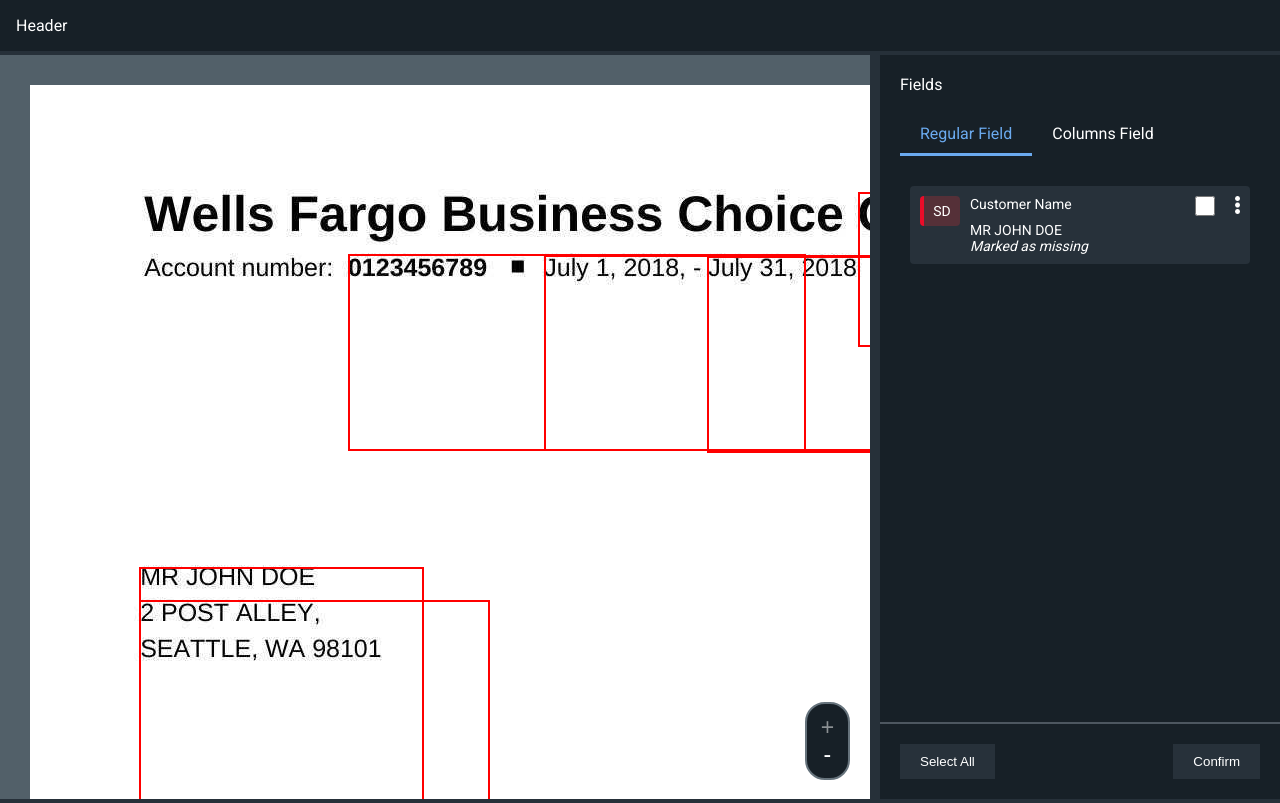
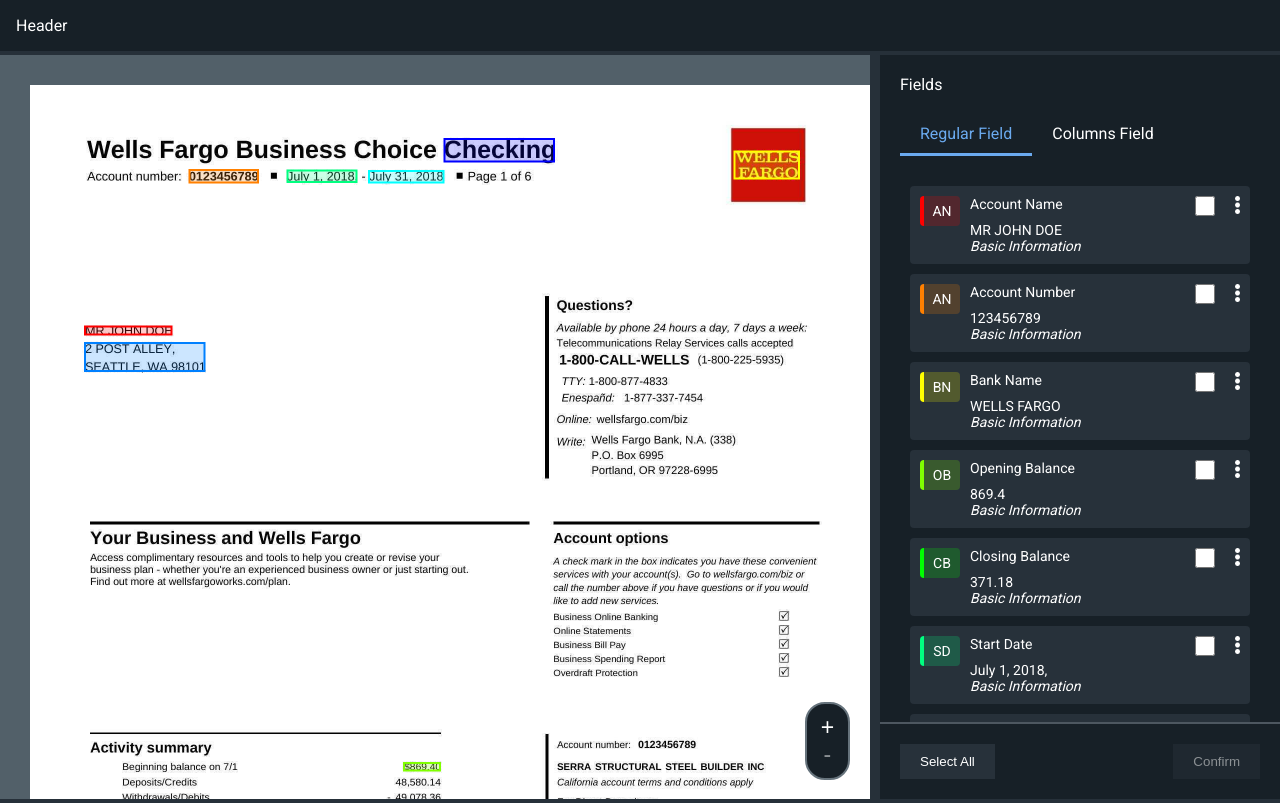
Before and after one commit to vissaf/review-screen, a React (Vite) app: page / in a window 1280 px wide. Built offline with nearby package versions, Linux system fonts and the light colour scheme.

Commit message:
Implement major systems of field highlighting and document viewer

```diff
--- a/src/components/DocumentPage.jsx
+++ b/src/components/DocumentPage.jsx
@@ -1,7 +1,14 @@
 /* eslint-disable react/prop-types */
 import { useEffect, useRef, useState } from "react";
 
-const DocumentPage = ({ src, zoom, boxes }) => {
+const DocumentPage = ({
+  src,
+  zoom,
+  boxes,
+  hoveredItemId,
+  onItemHover,
+  onItemHoverLeave,
+}) => {
   const canvasRef = useRef(null);
   const [imageLoaded, setImageLoaded] = useState(false);
 
@@ -29,18 +36,39 @@
       );
 
       if (boxes && boxes.length > 0) {
-        ctx.strokeStyle = "red";
-        ctx.lineWidth = 2;
         boxes.forEach((box) => {
+          // Check if the current box is the one being hovered
+          if (hoveredItemId === box.id) {
+            ctx.strokeStyle = "yellow"; // Highlight border color
+            ctx.fillStyle = "rgba(255, 255, 0, 0.5)"; // Transparent yellow fill
+          } else {
+            ctx.strokeStyle = box.strokeColor;
+            ctx.fillStyle = box.fillColor;
+          }
+          ctx.lineWidth = 2;
+          canvasRef.current.addEventListener(
+            "mouseenter",
+            () => onItemHover(box.id),
+            false
+          );
+          canvasRef.current.addEventListener(
+            "mouseleave",
+            onItemHoverLeave,
+            false
+          );
           const scaledX = box.x * zoom;
           const scaledY = box.y * zoom;
-          const scaledW = box.w * zoom;
-          const scaledH = box.h * zoom;
-          ctx.strokeRect(scaledX, scaledY, scaledW, scaledH);
+          const scaledW = (box.w - box.x) * zoom; // Width calculation
+          const scaledH = (box.h - box.y) * zoom; // Height calculation
+
+          ctx.beginPath();
+          ctx.rect(scaledX, scaledY, scaledW, scaledH);
+          ctx.fill();
+          ctx.stroke();
         });
       }
     };
-  }, [src, zoom, boxes, imageLoaded]); // Depend on imageLoaded to re-trigger effect
+  }, [src, zoom, boxes, imageLoaded, hoveredItemId]); // Depend on imageLoaded to re-trigger effect
 
   return <canvas ref={canvasRef} />;
 };
--- a/src/components/DocumentViewer.jsx
+++ b/src/components/DocumentViewer.jsx
@@ -3,53 +3,28 @@
 import DocumentPage from "./DocumentPage";
 
 // A custom component that renders a document viewer with zoom buttons
-const DocumentViewer = ({ pagesData, sectionsData }) => {
-  // A state variable that stores the information of boxes
-  const [boxes, setBoxes] = useState([]);
-  // A state variable that stores pages array
-  const [pages, setPages] = useState(["a2cbec1124234a6d846f908ba9531a2e-1.jpg"]);
-  // A state variable that stores the current page index
+const DocumentViewer = ({
+  pagesData,
+  boxesData,
+  hoveredItemId,
+  onItemHover,
+  onItemHoverLeave,
+}) => {
+  // A state variable that stores pages array. Would store all image names.
+  const [pages, setPages] = useState([]);
+  // A state variable that stores the current page index. Would be used if multiple pages were there.
   const [pageIndex, setPageIndex] = useState(0);
   // A state variable that stores the current zoom level
-  const [zoom, setZoom] = useState(1);
+  const [zoom, setZoom] = useState(0.5);
+
   useEffect(() => {
-    const boxesData = sectionsData?.children?.map((section) => {
-      return {
-        x: section?.content?.position[0],
-        y: section?.content?.position[1],
-        w: section?.content?.position[2],
-        h: section?.content?.position[3],
-      };
-    });
-    console.log(boxesData, "boxes");
-    setBoxes([boxesData]);
-  }, [sectionsData]);
-
-  useState(() => {
-    console.log("yahan bhi hai");
-    const pageArr = pagesData.data?.documents[0]?.pages?.map(
-      (page) => page?.image?.url
-    );
-    // setPages(pageArr);
+    if (pagesData?.length) {
+      const pageArr = pagesData?.map((page) => page?.image?.url);
+      setPages([...pageArr]);
       console.log(pageArr, pagesData, "page");
+    }
   }, [pagesData]);
 
-  // A function that handles the previous page button click
-  const handlePrevPage = () => {
-    // If the page index is not the first one
-    if (pageIndex > 0) {
-      // Decrement the page index
-      setPageIndex(pageIndex - 1);
-    }
-  };
-  // A function that handles the next page button click
-  const handleNextPage = () => {
-    // If the page index is not the last one
-    if (pageIndex < pages.length - 1) {
-      // Increment the page index
-      setPageIndex(pageIndex + 1);
-    }
-  };
   // A function that handles the zoom in button click
   const handleZoomIn = () => {
     // If the zoom level is not the maximum one
@@ -66,25 +41,38 @@
       setZoom(zoom - 0.25);
     }
   };
-  // A function that handles the fit button click
-  const handleFit = () => {
-    // Set the zoom level to 0.5
-    setZoom(0.5);
-  };
+
+  // Methods to handle page navigation.
+  // const handlePrevPage = () => {
+  //   if (pageIndex > 0) {
+  //     setPageIndex(pageIndex - 1);
+  //   }
+  // };
+  // const handleNextPage = () => {
+  //   if (pageIndex < pages.length - 1) {
+  //     setPageIndex(pageIndex + 1);
+  //   }
+  // };
+
   // Return the document viewer element
   return (
     <div className="document-viewer">
       <div className="document-page">
-        {pages && boxes ? (
+        {pages && boxesData ? (
           <DocumentPage
             src={pages[pageIndex]}
             zoom={zoom}
-            boxes={boxes[pageIndex]}
+            boxes={boxesData[pageIndex]}
+            hoveredItemId={hoveredItemId}
+            onItemHover={onItemHover}
+            onItemHoverLeave={onItemHoverLeave}
           />
         ) : null}
       </div>
       <div className="document-controls">
-        {/* <button onClick={handlePrevPage} disabled={pageIndex === 0}>
+        {/*
+        Buttons to navigate pages if there are multiple pages. Commented as that is not the case in this assignment.
+        <button onClick={handlePrevPage} disabled={pageIndex === 0}>
           Prev
         </button>
         <button
@@ -101,35 +89,9 @@
             -
           </button>
         </div>
-        {/* <button onClick={handleFit} disabled={zoom === 0.5}>
-          Fit
-        </button> */}
       </div>
     </div>
   );
 };
-// A sample usage of the document viewer component
-// const App = () => {
-//   // A sample array of document pages as jpeg files
-//   const pages = ["page1.jpg", "page2.jpg", "page3.jpg"];
-//   // A sample array of boxes objects with coordinates for each page
-//   const boxes = [
-//     [
-//       { x: 100, y: 50, w: 200, h: 100 },
-//       { x: 400, y: 300, w: 150, h: 50 },
-//     ],
-//     [
-//       { x: 50, y: 100, w: 100, h: 200 },
-//       { x: 300, y: 400, w: 50, h: 150 },
-//     ],
-//     [{ x: 200, y: 200, w: 200, h: 200 }],
-//   ];
-//   // Return the app element
-//   return (
-//     <div className="app">
-//       <DocumentViewer pages={pages} boxes={boxes} />
-//     </div>
-//   );
-// };
 
 export default DocumentViewer;
--- a/src/components/RightSidebar.jsx
+++ b/src/components/RightSidebar.jsx
@@ -1,50 +1,129 @@
-function RightSidebar() {
+/* eslint-disable react/prop-types */
+import { useState, useEffect } from "react";
+import { titleToInitials } from "../utils/common";
+
+function RightSidebar({
+  sectionsData,
+  boxesData,
+  hoveredItemId,
+  onItemHover,
+  onItemHoverLeave,
+}) {
+  // State to manage the checked status of checkboxes
+  const [checkedState, setCheckedState] = useState({});
+  const [selectAll, setSelectAll] = useState(false);
+
+  // Helper function to find the fillColor for a given section by ID
+  const findFillColorById = (sectionId, type) => {
+    const box = boxesData[0]?.find((box) => box.id === sectionId);
+    if (type === "border") {
+      return box ? box.strokeColor : null;
+    }
+    return box ? box.fillColor : null;
+  };
+
+  // Effect to initialize or update the checkedState when sectionsData changes
+  useEffect(() => {
+    if (sectionsData) {
+      const initialState = sectionsData.reduce((acc, section) => {
+        acc[section.id] = selectAll;
+        return acc;
+      }, {});
+      setCheckedState(initialState);
+    }
+  }, [sectionsData, selectAll]);
+
+  // Effect to update selectAll when all checkboxes are manually selected or deselected
+  useEffect(() => {
+    const areAllSelected = sectionsData?.every(
+      (section) => checkedState[section.id]
+    );
+    setSelectAll(areAllSelected);
+  }, [checkedState, sectionsData]);
+
+  // Handler for checkbox change
+  const handleCheckboxChange = (sectionId) => {
+    setCheckedState((prevState) => ({
+      ...prevState,
+      [sectionId]: !prevState[sectionId],
+    }));
+  };
+
+  // Handler for Select All button
+  const handleSelectAll = () => {
+    setSelectAll(!selectAll);
+  };
+
+  // Check if at least one checkbox is selected
+  const isAnyCheckboxSelected = Object.values(checkedState).some(
+    (checked) => checked
+  );
+
   return (
     <>
       <div className="fields-top">
-    <div className=" fields-name">Fields</div>
+        <div className="fields-name">Fields</div>
         <div className="flex fields-list">
-     <span>
-        Regular Field
-        </span>
-        <span>
-        Columns Field
-        </span>
+          <span>Regular Field</span>
+          <span>Columns Field</span>
         </div>
       </div>
       <ul>
-    <li className="card">
+        {sectionsData?.length
+          ? sectionsData.map((section) =>
+              section?.content?.position?.length ? (
+                <li
+                  className={`card ${
+                    hoveredItemId === section.id ? "highlight" : ""
+                  }`}
+                  key={`${section.id}-sidebar`}
+                  onMouseEnter={() => onItemHover(section.id)}
+                  onMouseLeave={onItemHoverLeave}
+                >
                   <div className="flex card-left">
-<div className="card-initial">
-      SD
+                    <div
+                      className="card-initial"
+                      style={{
+                        background: findFillColorById(section.id),
+                        borderLeftColor: findFillColorById(
+                          section.id,
+                          "border"
+                        ),
+                      }}
+                    >
+                      {titleToInitials(section.label)}
                     </div>
                     <div>
-        Customer Name
+                      {section.label}
                       <div className="card-name">
-          MR JOHN DOE
-          <span>Marked as missing</span>
+                        {section.content?.value}
+                        <span>{section.p_title}</span>
                       </div>
                     </div>
                   </div>
                   <div className="card-right flex">
-      <input type="checkbox"/>
+                    <input
+                      type="checkbox"
+                      checked={checkedState[section.id] || false}
+                      onChange={() => handleCheckboxChange(section.id)}
+                    />
                     <div className="dot">
-        <img src="../../dot.png"/>
+                      <img src="../../dot.png" />
                     </div>
                   </div>
                 </li>
+              ) : null
+            )
+          : null}
       </ul>
       <div className="flex fields-bottom">
-      <button>
-        Select All
+        <button onClick={handleSelectAll}>
+          {selectAll ? "Deselect All" : "Select All"}
         </button>
-      <button>
-       Confirm
-      </button>
+        <button disabled={!isAnyCheckboxSelected}>Confirm</button>
       </div>
     </>
   );
-
 }
 
 export default RightSidebar;
--- a/src/pages/ReviewScreen.jsx
+++ b/src/pages/ReviewScreen.jsx
@@ -6,14 +6,44 @@
 function ReviewScreen() {
   const [sectionsData, setSectionsData] = useState({});
   const [pagesData, setPagesData] = useState({});
+  const [boxesData, setBoxesData] = useState([]);
+  const [hoveredItemId, setHoveredItemId] = useState(null);
+
+  const handleMouseEnter = (id) => {
+    setHoveredItemId(id);
+  };
+
+  const handleMouseLeave = () => {
+    setHoveredItemId(null);
+  };
 
   useEffect(() => {
-    //Dynamically importing sections.json
+    //Dynamically importing sections.json to pretend like an API response and improve performance.
     getSections();
-
-    //Dynamically importing pages.json
+    //Dynamically importing pages.jsonto pretend like an API response and improve performance.
     getPages();
   }, []);
+
+  useEffect(() => {
+    const sectionsArr = sectionsData?.data?.sections[0]?.children;
+    if (sectionsArr?.length) {
+      const boxesData = sectionsArr?.map((section, index) => {
+        return {
+          x: section?.content?.position[0],
+          y: section?.content?.position[1],
+          w: section?.content?.position[2],
+          h: section?.content?.position[3],
+          id: section.id,
+          strokeColor: `hsl(${(index * 360) / sectionsArr.length}, 100%, 50%)`,
+          fillColor: `hsla(${
+            (index * 360) / sectionsArr.length
+          }, 100%, 50%, 0.2)`,
+        };
+      });
+      console.log(boxesData, "boxes");
+      setBoxesData([boxesData]);
+    }
+  }, [sectionsData]);
 
   function getSections() {
     import("../data/sections.json")
@@ -30,7 +60,7 @@
     import("../data/pages.json")
       .then((json) => {
         if (json.default.status_code === 200) {
-          setPagesData(json.default);
+          setPagesData(json.default.data.documents[0].pages);
           console.log(json.default, "page ka ");
         }
       })
@@ -45,13 +75,22 @@
           {pagesData && sectionsData ? (
             <DocumentViewer
               pagesData={pagesData}
-          sectionsData={sectionsData?.data?.sections[0]}
+              boxesData={boxesData}
+              hoveredItemId={hoveredItemId}
+              onItemHover={handleMouseEnter}
+              onItemHoverLeave={handleMouseLeave}
             />
           ) : null}
         </div>
         <div className="section-right">
           {sectionsData ? (
-        <RightSidebar data={sectionsData?.data?.sections[0]} />
+            <RightSidebar
+              sectionsData={sectionsData?.data?.sections[0].children}
+              boxesData={boxesData}
+              hoveredItemId={hoveredItemId}
+              onItemHover={handleMouseEnter}
+              onItemHoverLeave={handleMouseLeave}
+            />
           ) : null}
         </div>
       </div>
--- /dev/null
+++ b/src/utils/common.js
@@ -0,0 +1,14 @@
+export const titleToInitials = (title) => {
+  // Split the name into words.
+  const words = title.split(" ");
+
+  // Get the first letter of each word.
+  const initials = words.map((word) => word[0]);
+
+  // Join the initials together.
+  const initialsString = `${initials[0]}${
+    initials?.length > 1 ? initials[initials?.length - 1] : ""
+  }`;
+  // Return the initials as a string.
+  return initialsString;
+};
```
Also changed, not shown: src/style/reviewScreen.scss (+11 -7 lines). Lines whose indentation alone changed are shown as unchanged.
